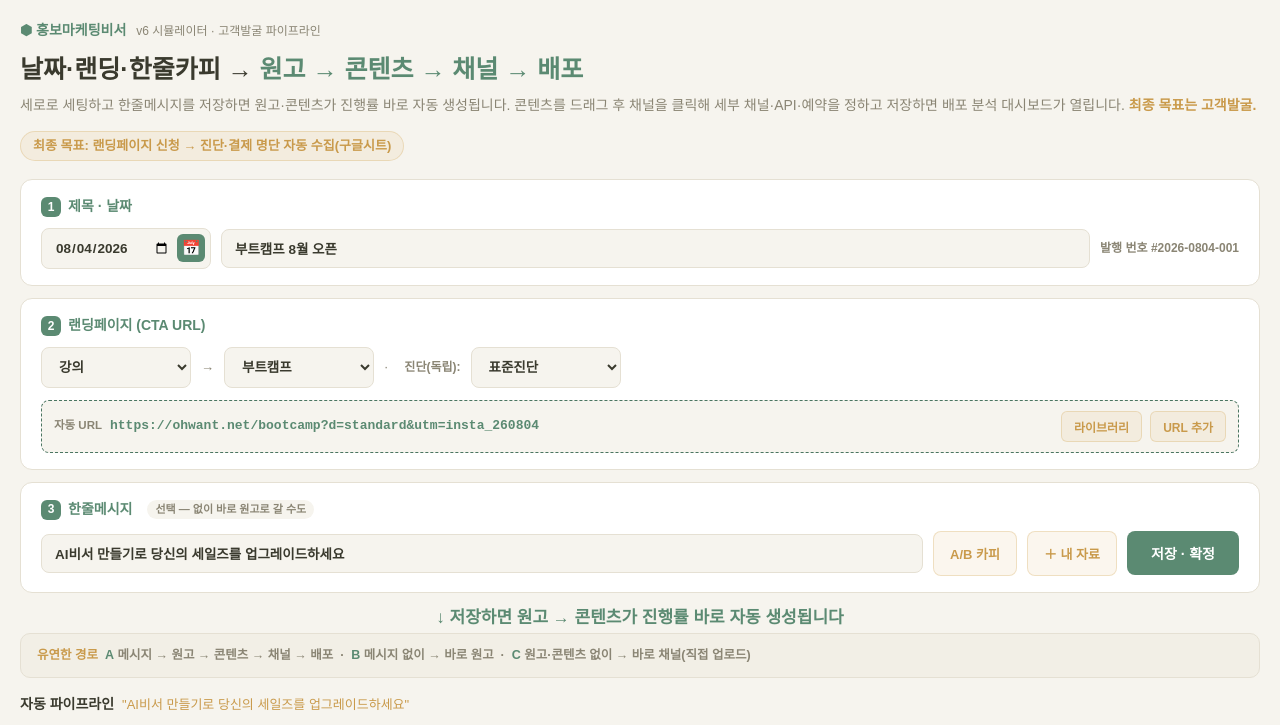
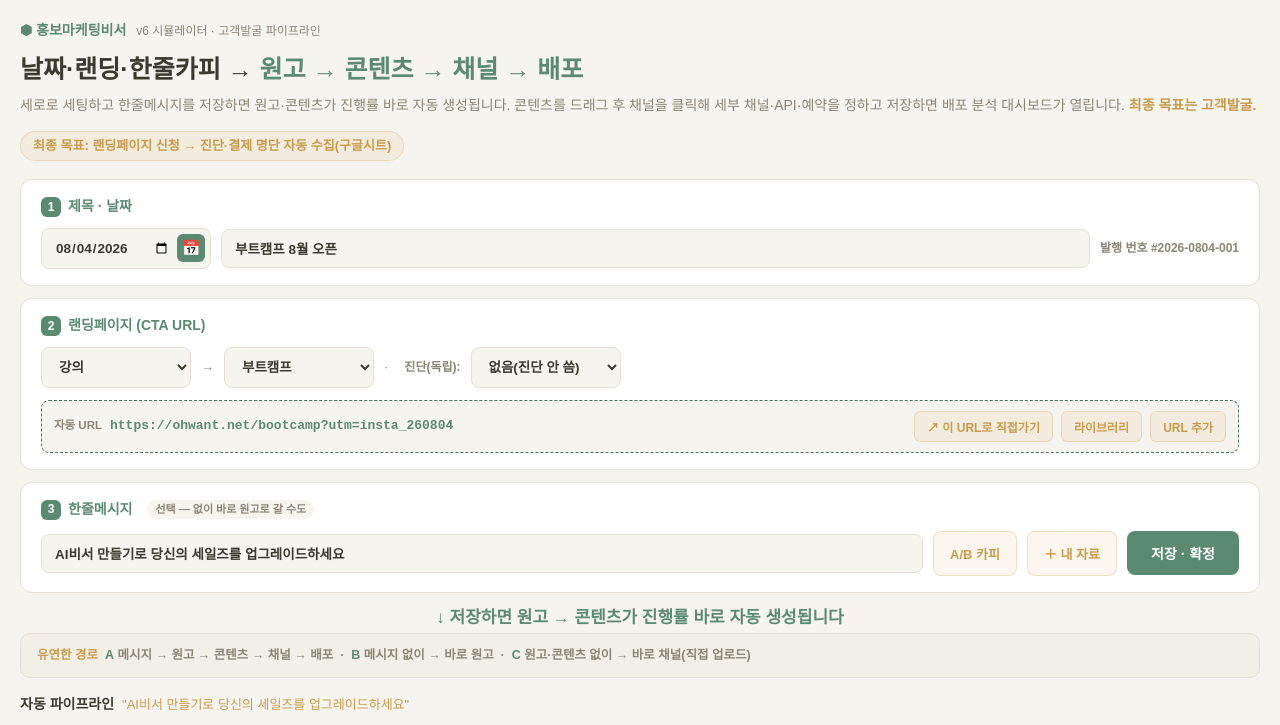
Before and after one commit to ggorilla11-hub/genya-builder, a website: page deploy/downloads/promo_sim_v8.html in a window 1280 px wide. Shown: the top 725 px of the page. Drawn offline with Linux system fonts and the light colour scheme; a web font is replaced by a local one.

Commit message:
feat(2차 배치4): 진단 URL 실경로 + 직접가기 버튼 · 이미지 프롬프트 구체화
1) 진단 URL — 쿼리(?d=)를 버리고 대표님 확정 실경로로
   연금/pension · DESIRE/debt · 수입지출/saving · 자산부채/asset
   세금/tax · 부동산/realestate · 보험/insurance · 종합/comprehensive
   진단은 독립이라 고르면 그 진단 주소로 간다(중 경로를 안 탄다).
   "없음(진단 안 씀)"을 새로 넣어 강의·상담 경로(/bootcamp·/consult)는 그대로 산다.
   옛 이름(연금진단 등)도 같은 실경로로 받아 준다.
   utm 하드코딩 insta_0802 세 군데를 오늘 날짜로 바꿈.

2) "이 URL로 직접가기" 버튼 — 새 탭으로 열어 링크가 살아 있는지 눈으로 확인

3) 이미지 프롬프트(promo_prompts 10번) — 추상 색덩어리 대신 구체적 장면
   원고 주제에 실제로 나오는 사물·장소·상징을 이름 붙여 적게 한다.
   딥그린·골드는 강조가 아니라 배경·소품의 보조 톤으로 내림.
   추상 불꽃·빛덩어리·그라데이션 금지. 사람 얼굴 금지는 유지.
   ★A/B에서 드러난 두 가지도 같이 막음
     - CTA 링크를 한 줄로 적으면 image_gen이 그 URL을 그림 지시로 잘못 뽑아
       88원짜리 쓰레기 이미지가 나온다 → 링크 따로 쓰기 금지
     - 라벨을 English Prompt: 로 쓰면 라벨째 프롬프트에 실린다 → 한국어 라벨 고정

검증(실측)
  - 진단 8종 실경로 생성 확인 + 라이브 8개 전부 200 (제목까지 확인)
  - 직접가기 버튼 클릭 → 새 탭 ohwant.net/pension 실제 열림
  - 이미지 A/B(진짜 엔진): 구체사물 3->9 · 추상어 1->0 · 추출 프롬프트 3/3 깨끗
  - 회귀 107/107 · A 23/23 · C 24/24 · 미디어 27/27 · 시뮬 28/28

건드리지 않음: 생성엔진 원고로직 · RAG · A/C 게이트 · image_gen/tts 백엔드·배선

```diff
--- a/deploy/downloads/promo_sim_v8.html
+++ b/deploy/downloads/promo_sim_v8.html
@@ -437,11 +437,12 @@
         <select class="combo" id="cb2" onchange="onCb2()"></select>
         <span class="addinput" id="cb2add"><input placeholder="새 항목" onkeydown="if(event.key==='Enter')doCb2Add()"><button onclick="doCb2Add()">추가</button></span>
         <span class="sep">·</span><span class="diag-label">진단(독립):</span>
-        <select class="combo" id="cb3" onchange="buildUrl()"><option>표준진단</option><option>연금진단</option><option>부채진단</option><option>저축진단</option><option>투자진단</option><option>세금진단</option><option>부동산진단</option><option>보험진단</option><option value="추가">＋ 추가</option></select>
+        <select class="combo" id="cb3" onchange="buildUrl()"><option value="없음">없음(진단 안 씀)</option><option>연금</option><option>DESIRE</option><option>수입지출</option><option>자산부채</option><option>세금</option><option>부동산</option><option>보험</option><option>종합</option><option value="추가">＋ 추가</option></select>
         <span class="addinput" id="cb3add"><input placeholder="새 진단" onkeydown="if(event.key==='Enter')doCb3Add()"><button onclick="doCb3Add()">추가</button></span>
       </div>
       <div class="urlrow">
         <span class="lbl">자동 URL</span><span class="url" id="autoUrl">https://ohwant.net/bootcamp?utm=insta_0802</span>
+        <button onclick="openAutoUrl()" title="이 주소가 실제로 열리는지 새 탭에서 확인합니다">↗ 이 URL로 직접가기</button>
         <button onclick="lib.classList.add('show')">라이브러리</button>
         <button onclick="urlForm.classList.toggle('show')">URL 추가</button>
       </div>
@@ -679,23 +680,42 @@ function _오늘압축(){ return _오늘().replace(/-/g,'').slice(2); }   // 260
 
 // ── ★URL 대>중>소 3단 계층 ──────────────────────────────────────────
 //   대(cb1 강의·상담) → 중(cb2 세부) → 소(cb3 진단 종류)
-//   ★경로(중)는 기존 그대로 둔다 — 바꾸면 살아 있던 링크가 죽는다.
-//     소(진단)는 ★쿼리로 덧붙인다. 진단 페이지 실제 주소 체계를 모르는 채
-//     경로를 지어내면 죽은 링크가 되기 때문이다(지어내지 않는다).
+//   ★중(강의·상담) 경로는 기존 그대로 둔다 — 바꾸면 살아 있던 링크가 죽는다.
+//
+//   ★2026-08-04 배치4 — 진단은 이제 ★쿼리(?d=)가 아니라 ★실제 경로다.
+//     전에는 진단 페이지의 실주소를 몰라 죽은 링크를 만들지 않으려고 ?d= 로 붙였다.
+//     대표님이 실주소 8개를 확정해 주셔서 경로로 바꾼다.
+//     진단은 ★독립이다 — 진단을 고르면 그 진단의 자기 주소로 간다(중 경로를 안 탄다).
+//       예) 연금 → https://ohwant.net/pension?utm=insta_260804
+//     "없음"을 고르면 예전처럼 대>중 경로(예 /bootcamp)로 간다.
 const 중SLUG={'부트캠프':'bootcamp','일반인':'class','전문가':'expert','재무상담':'consult'};
-const 소SLUG={'표준진단':'standard','연금진단':'pension','부채진단':'debt','저축진단':'saving',
-              '투자진단':'invest','세금진단':'tax','부동산진단':'estate','보험진단':'insure'};
+const 소SLUG={
+  // ★대표님 확정 실경로 (2026-08-04)
+  '연금':'pension', 'DESIRE':'debt', '수입지출':'saving', '자산부채':'asset',
+  '세금':'tax', '부동산':'realestate', '보험':'insurance', '종합':'comprehensive',
+  // 옛 이름으로 저장돼 있던 것도 같은 실경로로 받아 준다(링크가 안 깨지게)
+  '연금진단':'pension','부채진단':'debt','저축진단':'saving','투자진단':'asset',
+  '세금진단':'tax','부동산진단':'realestate','보험진단':'insurance','표준진단':'comprehensive'
+};
 function buildUrl(){
   if(cb3.value==='추가'){cb3add.classList.add('show');return;}
   cb3add.classList.remove('show');
-  const slug=중SLUG[cb2.value]||(cb2.value||'landing').toLowerCase();
-  const 진단=소SLUG[cb3.value]||(cb3.value||'').toLowerCase();
   const utm='insta_'+_오늘압축();                    // ★날짜도 오늘로(하드코딩 0802 아님)
-  autoUrl.textContent='https://ohwant.net/'+slug+(진단?('?d='+진단+'&utm='+utm):('?utm='+utm));
-}
-function pickUrl(b){autoUrl.textContent=b.previousElementSibling.value+'?utm=insta_0802';lib.classList.remove('show');}
+  const 고른진단=(cb3.value==='없음')?'':cb3.value;
+  // ★모르는 진단을 지어내지 않는다 — 표에 없으면 그때만 소문자 슬러그로 만든다
+  const 진단경로=고른진단?(소SLUG[고른진단]||고른진단.toLowerCase()):'';
+  const 경로=진단경로||(중SLUG[cb2.value]||(cb2.value||'landing').toLowerCase());
+  autoUrl.textContent='https://ohwant.net/'+경로+'?utm='+utm;
+}
+// ★"이 URL로 직접가기" — 새 탭으로 열어 연결이 살아 있는지 눈으로 확인한다
+function openAutoUrl(){
+  const u=(autoUrl.textContent||'').trim();
+  if(!/^https?:\/\//.test(u)){alert('아직 열 수 있는 주소가 아닙니다: '+u);return;}
+  window.open(u,'_blank','noopener');
+}
+function pickUrl(b){autoUrl.textContent=b.previousElementSibling.value+'?utm=insta_'+_오늘압축();lib.classList.remove('show');}
 // URL 추가 저장 → 자동 URL 변경
-function saveNewUrl(){const u=uaUrl.value.trim();if(!u){alert('URL을 입력하세요');return;}autoUrl.textContent=u+(u.includes('?')?'':'?utm=insta_0802');urlForm.classList.remove('show');uaTitle.value='';uaUrl.value='';}
+function saveNewUrl(){const u=uaUrl.value.trim();if(!u){alert('URL을 입력하세요');return;}autoUrl.textContent=u+(u.includes('?')?'':'?utm=insta_'+_오늘압축());urlForm.classList.remove('show');uaTitle.value='';uaUrl.value='';}
 
 // 한줄메시지 저장↔수정
 let msgSaved=false;
--- a/deploy/promo_prompts.js
+++ b/deploy/promo_prompts.js
@@ -45,7 +45,7 @@ const KINDS = [
     rule: '제목(30자 이내) + 숫자 지표 4개(각 "라벨 : 수치 : 한줄설명" 80자 이내) + 결론 1줄(50자 이내). ★수치는 사실자료에 있는 것만 쓴다. 없으면 숫자 대신 상태를 말로 쓴다. ★제목이 훅이다.' },
   { id: 10, key: 'image',       label: '이미지 생성 프롬프트', target: 1500, max: 3000,
     ch: '이미지 — 의도가 느껴지는 비주얼. 대충 만든 티가 나면 그냥 넘긴다',
-    rule: '미드저니·DALL-E용 프롬프트 정확히 3개. 각 프롬프트는 한국어 설명(150자 내외) + 영어 프롬프트(250자 내외). 사람 얼굴·실존인물 묘사 금지. ★셋 다 딥그린·골드 2~3색으로 통일해 한눈에 같은 브랜드로 보이게 한다. ★시각 대비와 감정이 드러나게 한다.' },
+    rule: '미드저니·DALL-E용 프롬프트 정확히 3개. 각 프롬프트는 두 줄 — "한국어 설명: "(150자 내외) / "영어 프롬프트: "(250자 내외). ★두 라벨은 반드시 이 한국어 그대로 쓴다("English Prompt" 처럼 영어로 쓰면 그 라벨까지 그림 지시로 들어가 버린다). ★원고의 주제를 ★눈에 보이는 구체적인 장면으로 묘사한다 — 그 주제에 실제로 나오는 사물·장소·상황·상징을 이름 붙여 적는다(예: 신혼부부 재무 = 식탁 위에 펼친 가계부와 커피 두 잔, 달력에 동그라미 친 월급날, 통장과 새 집 열쇠). 무엇에 대한 이미지인지 ★한눈에 읽혀야 한다. ★추상적인 불꽃·빛 덩어리·색만 흐르는 그라데이션·의미 없는 도형 금지. ★사람 얼굴·실존인물 묘사 금지 — 얼굴이 보이지 않는 손·뒷모습·사물 중심으로 그린다. ★딥그린·골드는 강조색이 아니라 ★보조 톤이다. 배경·소품에 은은하게만 깔아 세 장이 같은 브랜드로 보이게 하고, 주인공 자리는 언제나 주제를 보여 주는 사물·장면에 준다. ★출력은 프롬프트 3개뿐이다 — 훅·문제·해결 같은 원고 문장, CTA 문장, 링크 주소를 ★따로 쓰지 마라(CTA는 세 번째 장면 안에 소품으로 녹인다). 링크 주소를 한 줄로 적으면 그 줄이 그림 지시로 잘못 읽혀 엉뚱한 이미지가 만들어진다.' },
   { id: 11, key: 'threads',     label: '스레드 포스트',        target: 320,  max: 900,
     ch: '카톡·스레드 — 짧고 즉각. 한 번에 읽힌다',
     rule: '본문 280자 이내 단문(★첫 문장이 훅) + 해시태그 3개. ★한 가지 주장만. 본문과 해시태그 외 다른 문장 금지.' },
```
